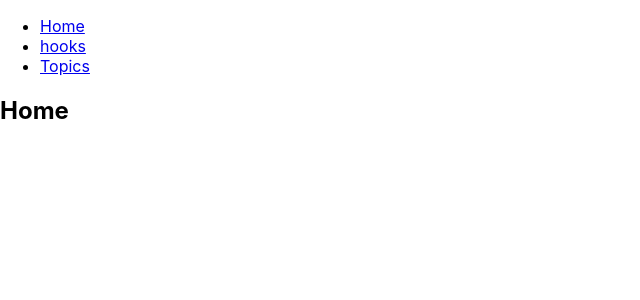
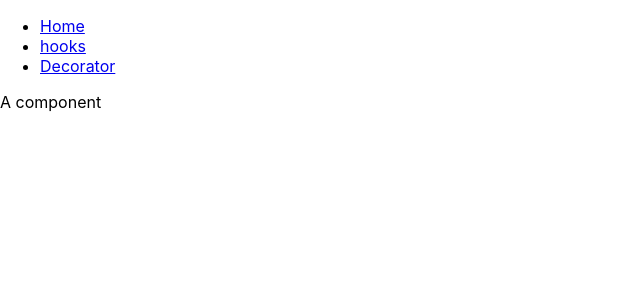
Before and after one commit to gaojihao/react-hierarchy, a React (Create React App) app in the folder demo/: page /decorator in a window 1280 px wide. Shown: the top 300 px of the page, without its empty margins (0-640 px from the left). Built offline with nearby package versions, Linux system fonts and the light colour scheme.

Commit message:
add Decorator

```diff
--- a/demo/src/App.tsx
+++ b/demo/src/App.tsx
@@ -4,11 +4,10 @@ import {
   Switch,
   Route,
   Link,
-  useRouteMatch,
-  useParams
 } from "react-router-dom";
 import './App.css';
 import HookPage from './hooks';
+import DecoratorPage from './decorator';
 
 export default function App() {
   return (
@@ -22,7 +21,7 @@ export default function App() {
             <Link to="/hooks">hooks</Link>
           </li>
           <li>
-            <Link to="/topics">Topics</Link>
+            <Link to="/decorator">Decorator</Link>
           </li>
         </ul>
 
@@ -30,8 +29,8 @@ export default function App() {
           <Route path="/hooks">
             <HookPage />
           </Route>
-          <Route path="/topics">
-            <Topics />
+          <Route path="/decorator">
+            <DecoratorPage />
           </Route>
           <Route path="/">
             <Home />
@@ -45,38 +44,3 @@ export default function App() {
 function Home() {
   return <h2>Home</h2>;
 }
-
-function Topics() {
-  let match = useRouteMatch();
-
-  return (
-    <div>
-      <h2>Topics</h2>
-
-      <ul>
-        <li>
-          <Link to={`${match.url}/components`}>Components</Link>
-        </li>
-        <li>
-          <Link to={`${match.url}/props-v-state`}>
-            Props v. State
-          </Link>
-        </li>
-      </ul>
-
-      <Switch>
-        <Route path={`${match.path}/:topicId`}>
-          <Topic />
-        </Route>
-        <Route path={match.path}>
-          <h3>Please select a topic.</h3>
-        </Route>
-      </Switch>
-    </div>
-  );
-}
-
-function Topic() {
-  let { topicId } = useParams() as {topicId : string};
-  return <h3>Requested topic ID: {topicId}</h3>;
-}
--- a/demo/src/decorator/index.tsx
+++ b/demo/src/decorator/index.tsx
@@ -1,5 +1,36 @@
-import React from 'react';
+import React, { Component, ComponentElement } from 'react';
 
-export const DecoratorPage = () => {
-    return <p>DecoratorPage</p>
+
+// 装饰器是一个对类进行处理的函数。装饰器函数的第一个参数，就是所要装饰的目标类
+const testable = (isTestable: boolean) => (target: any) => {
+    target.prototype.isTestable = isTestable;
+}
+
+function dec(id: number) {
+    console.log('evaluate', id);
+    /**
+     * target: 类的实例
+     * property: 修饰的方法名称
+     * descriptor: {writable: true, enumerable: false, configurable: true, value: ƒ}
+     */
+    return (target: any, property: any, descriptor: any) => {
+        console.log(`executed:${id}`);
+    };
+}
+
+
+const wrapper = (Comp: any) => (props: Readonly<{count: number}>) => <div>
+    B component{props.count}
+    <hr />
+    <Comp />
+</div>
+
+@testable(true)
+// @wrapper
+export default class DecoratorPage extends Component {
+
+    @dec(1)
+    render() {
+        return <div>A component</div>
+    }
 };
--- a/demo/tsconfig.json
+++ b/demo/tsconfig.json
@@ -1,5 +1,6 @@
 {
   "compilerOptions": {
+    "experimentalDecorators": true,
     "target": "es5",
     "lib": [
       "dom",
```
